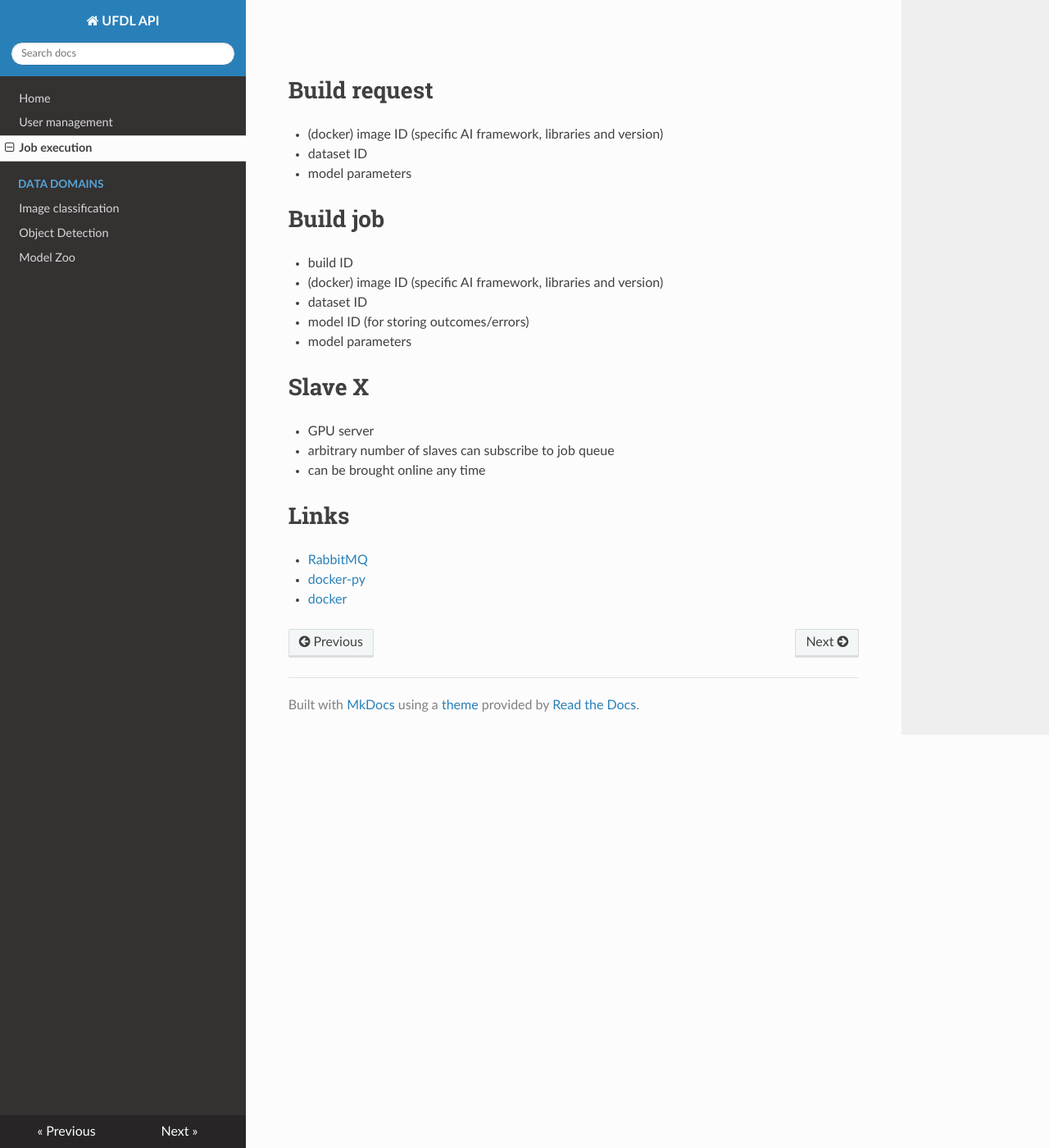
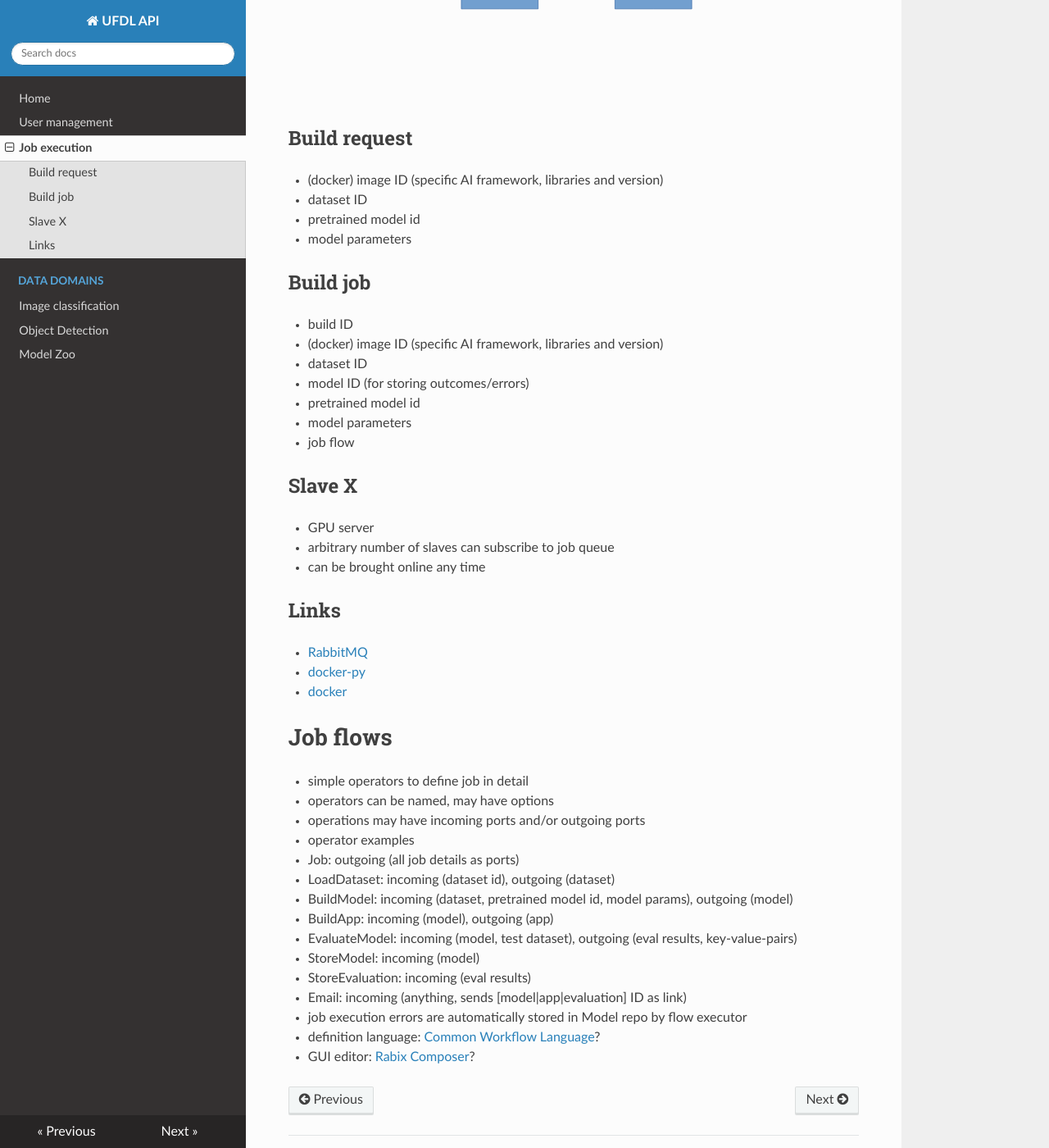
Before and after one commit to waikato-ufdl/ufdl-api, an MkDocs documentation site: the page built from docs/jobs.md, in a window 1280 px wide and 1400 px high, scrolled down 524 px. Shown: the whole window at 82% size. Built offline with MkDocs 1.6.1, drawn with Linux system fonts in a browser that asks for light colours; nearby versions of some CDN libraries.

Commit message:
added thoughts on job flows

```diff
--- a/docs/jobs.md
+++ b/docs/jobs.md
@@ -1,27 +1,52 @@
+# Overview
+
 ![Overview](img/overview.svg)
 
-# Build request
+## Build request
 
 * (docker) image ID (specific AI framework, libraries and version)
 * dataset ID
+* pretrained model id
 * model parameters
 
-# Build job
+## Build job
 
 * build ID
 * (docker) image ID (specific AI framework, libraries and version)
 * dataset ID
 * model ID (for storing outcomes/errors)
+* pretrained model id
 * model parameters
+* job flow
 
-# Slave X
+## Slave X
 
 * GPU server
 * arbitrary number of slaves can subscribe to job queue
 * can be brought online any time
 
-# Links
+## Links
 
 * [RabbitMQ](https://www.rabbitmq.com/)
 * [docker-py](https://docker-py.readthedocs.io/en/stable/)
 * [docker](https://www.docker.com/)
+
+# Job flows
+
+* simple operators to define job in detail
+* operators can be named, may have options
+* operations may have incoming ports and/or outgoing ports
+* operator examples
+
+  * Job: outgoing (all job details as ports)
+  * LoadDataset: incoming (dataset id), outgoing (dataset)
+  * BuildModel: incoming (dataset, pretrained model id, model params), outgoing (model)
+  * BuildApp: incoming (model), outgoing (app)
+  * EvaluateModel: incoming (model, test dataset), outgoing (eval results, key-value-pairs)
+  * StoreModel: incoming (model)
+  * StoreEvaluation: incoming (eval results)
+  * Email: incoming (anything, sends [model|app|evaluation] ID as link)
+
+* job execution errors are automatically stored in Model repo by flow executor
+* definition language: [Common Workflow Language](https://en.wikipedia.org/wiki/Common_Workflow_Language)?
+* GUI editor: [Rabix Composer](https://github.com/rabix/composer)?
```
